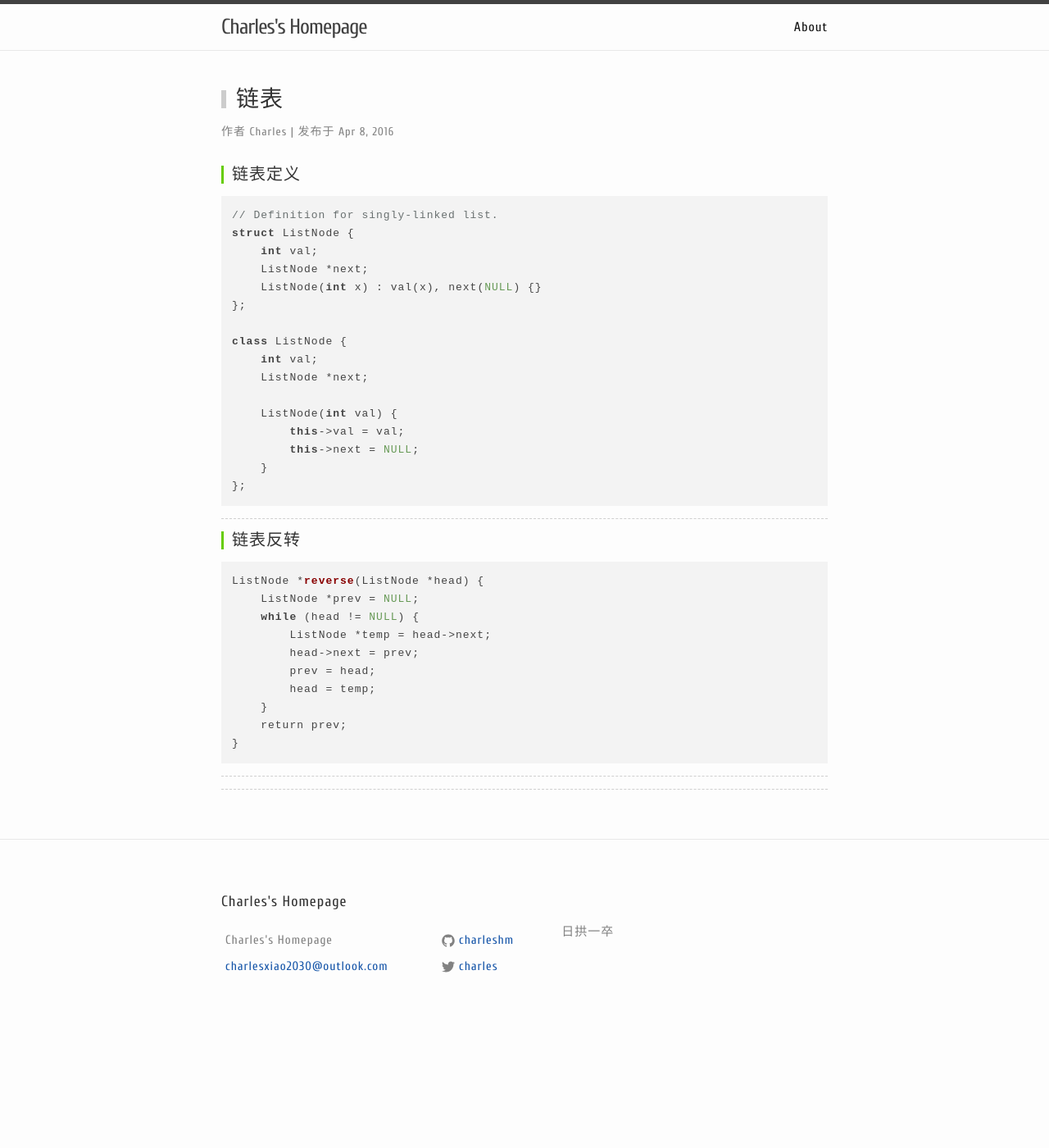
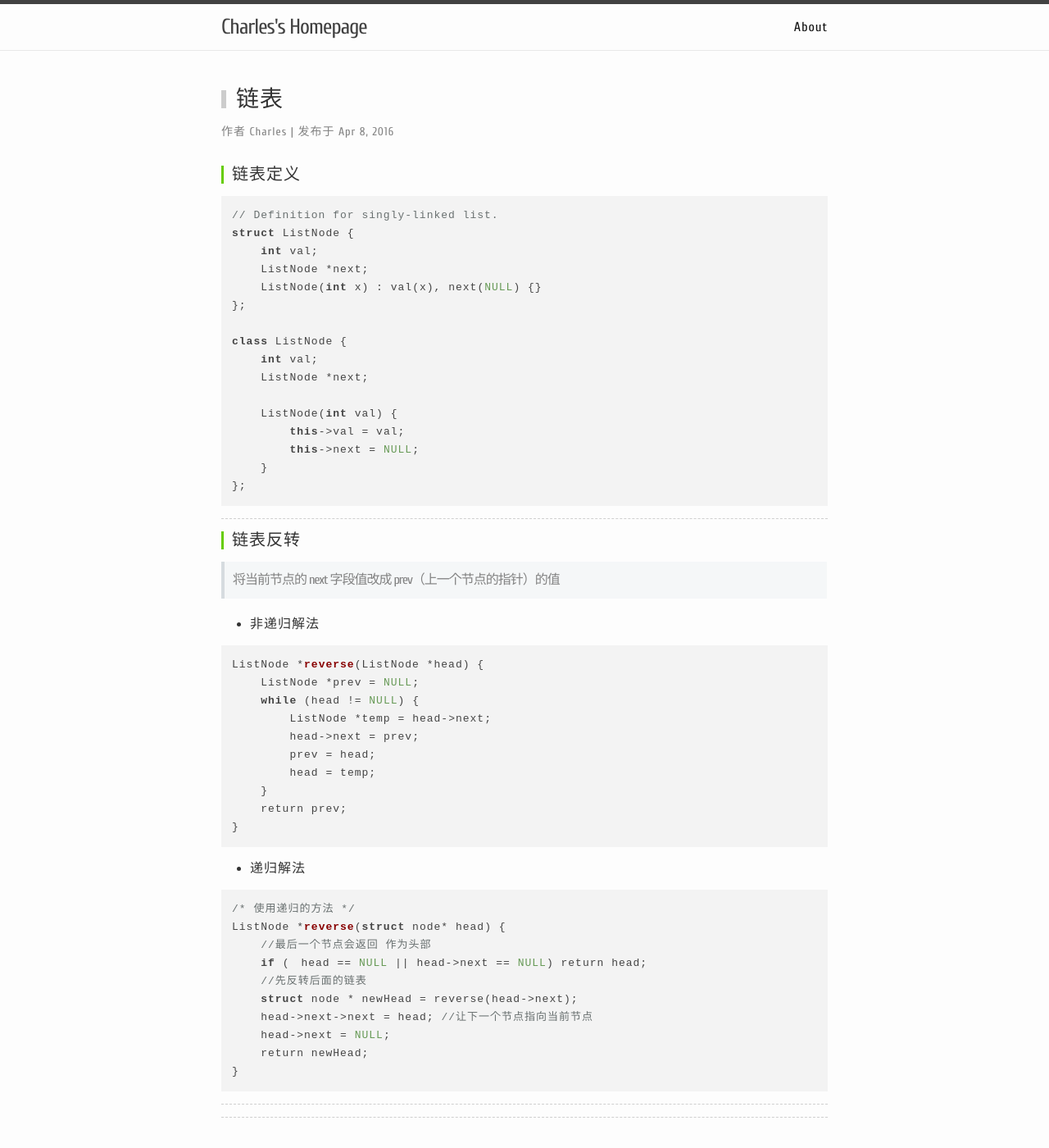
Before and after one commit to charleshm/charleshm.github.io, a Jekyll site: the page built from _posts/2016-04-08-Cplusplus-List.md, in a window 1280 px wide and 1400 px high. Shown: the whole window at 82% size. Built offline with Jekyll 4.4.1, drawn with Linux system fonts in a browser that asks for light colours; nearby versions of some CDN libraries; comment, search, counter and statistics services are not loaded.

Commit message:
c++ list

```diff
--- a/_posts/2016-04-08-Cplusplus-List.md
+++ b/_posts/2016-04-08-Cplusplus-List.md
@@ -34,6 +34,10 @@ class ListNode {
 
 #### 链表反转
 
+> 将当前节点的 next 字段值改成 prev（上一个节点的指针）的值
+
+- 非递归解法
+
 {% highlight c++ %}
 ListNode *reverse(ListNode *head) {
     ListNode *prev = NULL;
@@ -46,3 +50,18 @@ ListNode *reverse(ListNode *head) {
     return prev;
 }
 {% endhighlight %}
+
+- 递归解法
+
+{% highlight c++ %}
+/* 使用递归的方法 */
+ListNode *reverse(struct node* head) {
+    //最后一个节点会返回 作为头部
+    if (　head == NULL || head->next == NULL) return head;
+    //先反转后面的链表
+    struct node * newHead = reverse(head->next);
+    head->next->next = head; //让下一个节点指向当前节点
+    head->next = NULL;
+    return newHead;
+}
+{% endhighlight %}
```
